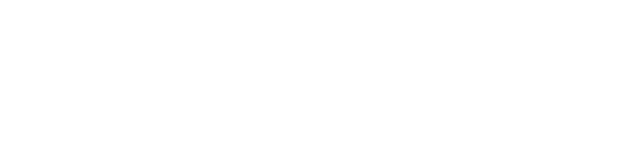
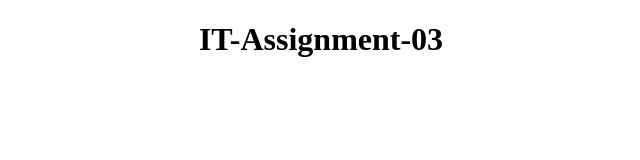
Before and after one commit to dbhagya200/IT-Module-Assignment-03, a plain HTML site: page index.html in a window 1280 px wide. Shown: the whole page, without its empty margins (319-959 px from the left). Drawn offline with Linux system fonts and the light colour scheme.

Commit message:
index file

```diff
--- a/index.html
+++ b/index.html
@@ -3,9 +3,14 @@
 <head>
     <meta charset="UTF-8">
     <meta name="viewport" content="width=device-width, initial-scale=1.0">
-    <title>Document</title>
+    <title>IT-Assignment-03</title>
+    <style>
+
+
+
+    </style>
 </head>
 <body>
-
+    <h1 style="text-align: center;">IT-Assignment-03</h1>
 </body>
 </html>
```
Also changed, not shown: Cases/case-01.html (+10 -17 lines).
